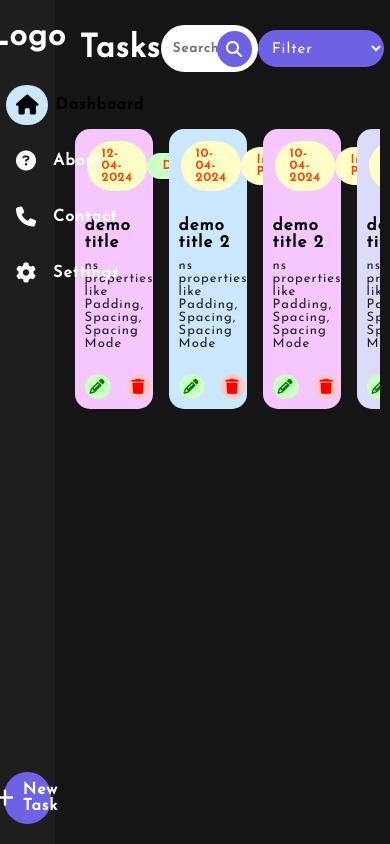
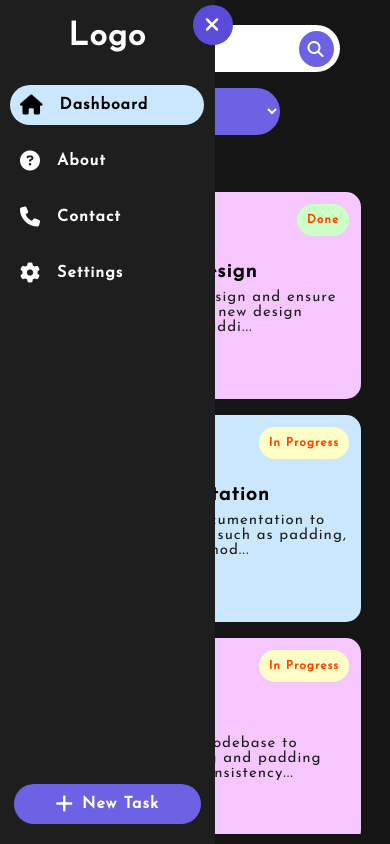
Before and after one commit to muhazAhmed/pesto-assessment, a React (Vite) app in the folder client/: page / in a window 390 px wide. Built offline with nearby package versions, Linux system fonts and the light colour scheme; no server answers.

Commit message:
added responsive ui

```diff
--- a/client/src/components/PopupModal/style.scss
+++ b/client/src/components/PopupModal/style.scss
@@ -36,3 +36,10 @@
         }
     }
 }
+
+@media (max-width: 768px) {
+    .modal-content {
+        height: auto;
+        width: 100%;
+    }
+}
--- a/client/src/components/sidebar/Sidebar.tsx
+++ b/client/src/components/sidebar/Sidebar.tsx
@@ -26,8 +26,10 @@ const Sidebar: FC<SidebarProps> = ({ children }) => {
   const [loading, setLoading] = useState<boolean>(false);
   const [formModal, setFormModal] = useState<boolean>(false);
   const [warningModal, setWarningModal] = useState<boolean>(false);
+  const [isSidebarOpen, setIsSidebarOpen] = useState<boolean>(true);
   const navigate = useNavigate();
   const { settings } = useSettings();
+  const toggleSidebar = () => setIsSidebarOpen(!isSidebarOpen);
 
   useEffect(() => {
     const currentPath = location.pathname;
@@ -88,12 +90,20 @@ const Sidebar: FC<SidebarProps> = ({ children }) => {
       )}
       {formModal && <Login setModal={setFormModal} setLoading={setLoading} />}
       <div className="sidebar">
-        <div className="sidebar-container">
+        <div className={` ${isSidebarOpen ? "sidebar-container" : "closed"}`}>
+          <i
+            className={`fa-solid ${isSidebarOpen ? "fa-xmark" : "fa-bars"}`}
+            onClick={toggleSidebar}
+          ></i>
+          {isSidebarOpen && (
+            <>
               <h1 onClick={() => navigate("/")}>Logo</h1>
               {sidebarItems?.map((item: any, index: number) => (
                 <div
                   className={
-                selectedItem === index ? "icon-shell selected" : "icon-shell"
+                    selectedItem === index
+                      ? "icon-shell selected"
+                      : "icon-shell"
                   }
                   key={index}
                   onClick={() => handleClick(index, item?.path)}
@@ -102,10 +112,15 @@ const Sidebar: FC<SidebarProps> = ({ children }) => {
                   <h4>{item?.label}</h4>
                 </div>
               ))}
-          <div className="icon-shell new-task-button" onClick={handleButton}>
+              <div
+                className="icon-shell new-task-button"
+                onClick={handleButton}
+              >
                 <i className="fa-solid fa-plus"></i>
                 <h4>New Task</h4>
               </div>
+            </>
+          )}
         </div>
         <div className="content">{children}</div>
       </div>
--- a/client/src/components/sidebar/style.scss
+++ b/client/src/components/sidebar/style.scss
@@ -75,3 +75,47 @@
         padding: 10px;
     }
 }
+
+@media (min-width: 769px) {
+    .sidebar i.fa-bars,
+    .sidebar i.fa-xmark {
+        display: none;
+    }
+}
+
+@media (max-width: 768px) {
+    .sidebar {
+        height: 100vh;
+
+        .fa-bars {
+            position: absolute;
+            top: 10px;
+            left: 5px;
+            padding: 10px 12px;
+            font-size: 20px;
+            background-color: var(--primaryHover);
+            border-radius: 25px;
+            z-index: 9999;
+        }
+
+        .sidebar-container {
+            position: fixed !important;
+            z-index: 9999 !important;
+            width: 55vw !important;
+            transition: width 0.3s ease;
+
+            &.closed {
+                width: 0;
+            }
+
+            .fa-xmark {
+                position: absolute;
+                right: -18px;
+                padding: 10px 12px;
+                font-size: 20px;
+                background-color: var(--primaryHover);
+                border-radius: 25px;
+            }
+        }
+    }
+}
--- a/client/src/pages/About/style.scss
+++ b/client/src/pages/About/style.scss
@@ -55,8 +55,8 @@
     .about {
         h1 {
             font-size: 1.5rem;
-            top: 20px;
-            left: 20px;
+            top: 10px;
+            left: 50px;
         }
 
         .card {
@@ -64,6 +64,7 @@
             height: auto;
             flex-direction: column;
             padding: 10px;
+            height: 70%;
 
             .item {
                 width: 100%;
--- a/client/src/pages/Contact/style.scss
+++ b/client/src/pages/Contact/style.scss
@@ -98,3 +98,29 @@
         }
     }
 }
+
+@media (max-width: 768px) {
+    .contact {
+        flex-direction: column-reverse;
+        align-items: center;
+
+        .right,
+        .left {
+            width: 95%;
+        }
+
+        .right {
+            .header {
+                margin-bottom: 1rem;
+
+                h1,
+                h2 {
+                    font-size: 30px !important;
+                }
+            }
+            p {
+                font-size: 15px;
+            }
+        }
+    }
+}
--- a/client/src/pages/Dashboard/SubComponents/DeleteModal.tsx
+++ b/client/src/pages/Dashboard/SubComponents/DeleteModal.tsx
@@ -47,7 +47,7 @@ const DeleteModal: FC<PopupModalProps> = ({
           Are you sure you want to
           {page === "delete" ? (
             <>
-              <span>Delete</span> this item
+              <span>&nbsp;Delete</span> this item
             </>
           ) : (
             <span> logout</span>
--- a/client/src/pages/Dashboard/SubComponents/style.scss
+++ b/client/src/pages/Dashboard/SubComponents/style.scss
@@ -91,7 +91,7 @@
             margin-top: 1rem;
             button {
                 border: none;
-                padding: 10px 15px;
+                padding: 12px 15px;
                 border-radius: 25px;
                 cursor: pointer;
                 font-weight: bold;
@@ -186,3 +186,63 @@
         }
     }
 }
+
+@media (max-width: 768px) {
+    .modal-body {
+        height: auto;
+        width: 100% !important;
+
+        .item {
+            textarea {
+                min-height: 15vh;
+            }
+        }
+    }
+
+    .modal-footer {
+        height: auto;
+        width: 100% !important;
+
+        button {
+            width: 100% !important;
+        }
+    }
+
+    .delete-modal {
+        height: auto;
+        width: 100% !important;
+
+        h3 {
+            text-align: center;
+            line-height: 25px;
+        }
+
+        .buttons {
+            width: 100%;
+            button {
+                width: 100% !important;
+            }
+        }
+    }
+    .view-modal {
+        height: auto;
+        width: 100% !important;
+
+        .header {
+            flex-direction: row !important;
+
+            h5 {
+                padding: 15px 20px !important;
+                margin-bottom: 0 !important;
+            }
+        }
+
+        h5 {
+            margin-bottom: 1rem;
+        }
+
+        button {
+            width: 100% !important;
+        }
+    }
+}
--- a/client/src/pages/Dashboard/style.scss
+++ b/client/src/pages/Dashboard/style.scss
@@ -148,3 +148,67 @@
         }
     }
 }
+
+@media (max-width: 768px) {
+    .dashboard {
+        // height: auto;
+        width: 100%;
+
+        .header {
+            width: 100%;
+            flex-direction: column;
+            align-items: center;
+            gap: 1rem;
+
+            h1{
+                display: none;
+            }
+
+            .search-bar {
+                width: 85% !important;
+
+                input {
+                    width: 100%;
+                }
+            }
+
+            select {
+                width: 50%;
+                padding: 15px;
+            }
+        }
+
+        .dashboard-container {
+            width: 100%;
+            gap: 1rem;
+            grid-template-columns: auto;
+            justify-items: center;
+
+            .card {
+                width: 95%;
+
+                .header {
+                    flex-direction: row;
+
+                    h5 {
+                        padding: 10px;
+                    }
+                }
+
+                h3 {
+                    font-size: 20px;
+                }
+
+                p {
+                    font-size: 15px;
+                }
+
+                .buttons {
+                    i {
+                        font-size: 20px;
+                    }
+                }
+            }
+        }
+    }
+}
--- a/client/src/pages/DummyData.ts
+++ b/client/src/pages/DummyData.ts
@@ -1,26 +1,26 @@
 export const taskDummyItems = [
   {
     date: "12-04-2024",
-      title: "demo title",
-      description: "ns properties like Padding, Spacing, Spacing Mode",
+    title: "Review Project Design",
+    description: "Review the project's design and ensure all elements follow the new design guidelines including padding, spacing, and spacing mode.",
     status: "Done",
   },
   {
     date: "10-04-2024",
-      title: "demo title 2",
-      description: "ns properties like Padding, Spacing, Spacing Mode",
+    title: "Update Documentation",
+    description: "Update the project documentation to include new properties such as padding, spacing, and spacing mode for better clarity.",
     status: "In Progress",
   },
   {
     date: "10-04-2024",
-      title: "demo title 2",
-      description: "ns properties like Padding, Spacing, Spacing Mode",
+    title: "Code Refactoring",
+    description: "Refactor the existing codebase to implement new spacing and padding properties, ensuring consistency across the project.",
     status: "In Progress",
   },
   {
     date: "10-04-2024",
-      title: "demo title 2",
-      description: "ns properties like Padding, Spacing, Spacing Mode",
+    title: "Component Testing",
+    description: "Conduct thorough testing of all components to verify the correct implementation of the new spacing and padding properties.",
     status: "In Progress",
   },
 ];
--- a/client/src/pages/Settings/Settings.tsx
+++ b/client/src/pages/Settings/Settings.tsx
@@ -2,7 +2,7 @@ import "./style.scss";
 import Switch from "react-switch";
 import { toggleItems } from "./ArrayOfItems";
 import { useSettings } from "../../utils/SettingsContext";
-import { useState } from "react";
+import { useEffect, useState } from "react";
 import DeleteModal from "../Dashboard/SubComponents/DeleteModal";
 import { fetchUserId, openModal } from "../../utils/commonFunctions";
 import Login from "../Login/Login";
@@ -18,6 +18,12 @@ const Settings = () => {
     const updatedSettings = { ...settings, [item]: !settings[item] };
     updateSettings(updatedSettings);
   };
+
+  useEffect(() => {
+    if (window.innerWidth < 768) {
+      updateSettings({ ...settings, isAnimationEnabled: false });
+    }
+  }, []);
 
   return (
     <div className="settings">
```
Lines whose indentation alone changed are shown as unchanged.
